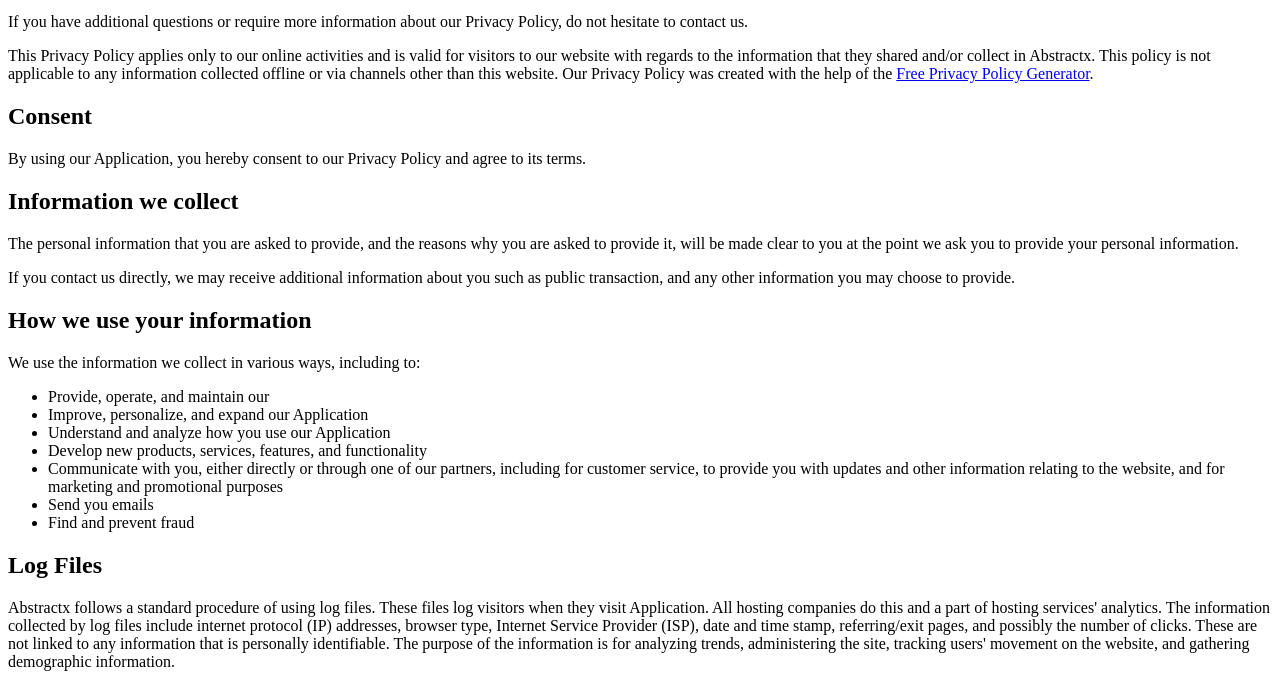
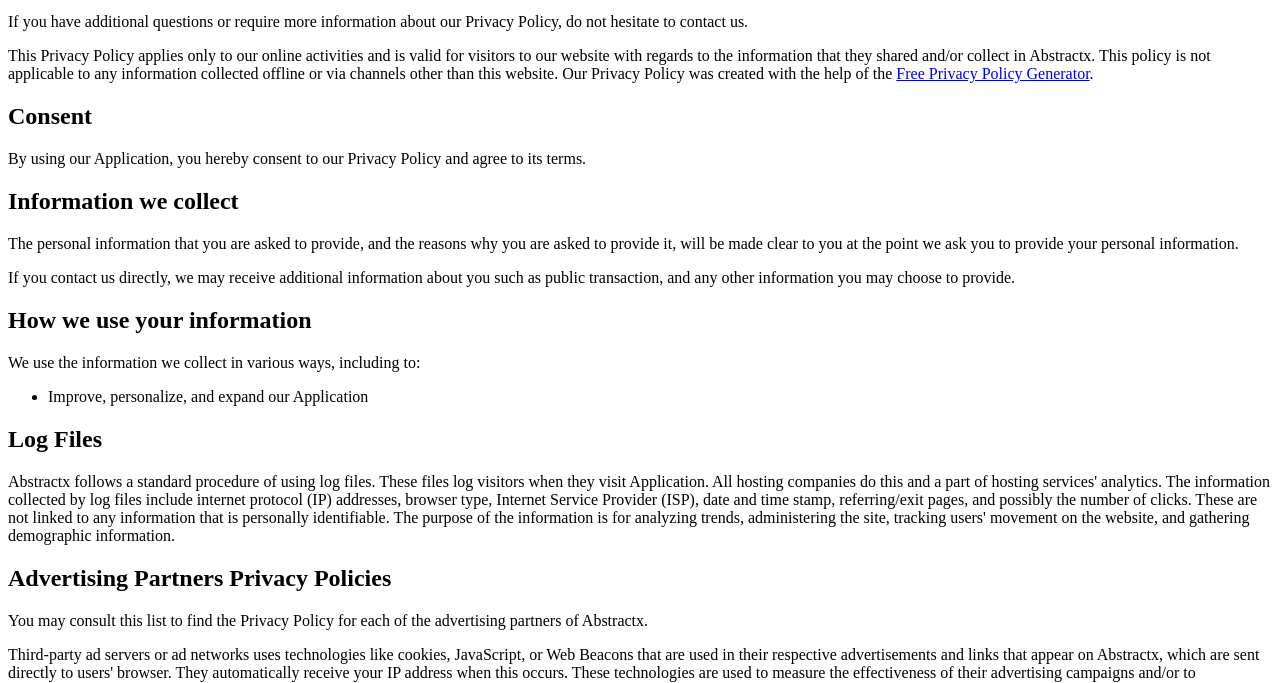
Before and after one commit to abstractxdev/privacy, a plain HTML site: page index.html in a window 1280 px wide. Shown: the part 105-788 px from the top of the page. Drawn offline with Linux system fonts and the light colour scheme.

Commit message:
Update index.html

```diff
--- a/index.html
+++ b/index.html
@@ -20,15 +20,9 @@
 <p>We use the information we collect in various ways, including to:</p>
 
 <ul>
-<li>Provide, operate, and maintain our
 
-</li>
 <li>Improve, personalize, and expand our Application</li>
-<li>Understand and analyze how you use our Application</li>
-<li>Develop new products, services, features, and functionality</li>
-<li>Communicate with you, either directly or through one of our partners, including for customer service, to provide you with updates and other information relating to the website, and for marketing and promotional purposes</li>
-<li>Send you emails</li>
-<li>Find and prevent fraud</li>
+
 </ul>
 
 <h2>Log Files</h2>
```
